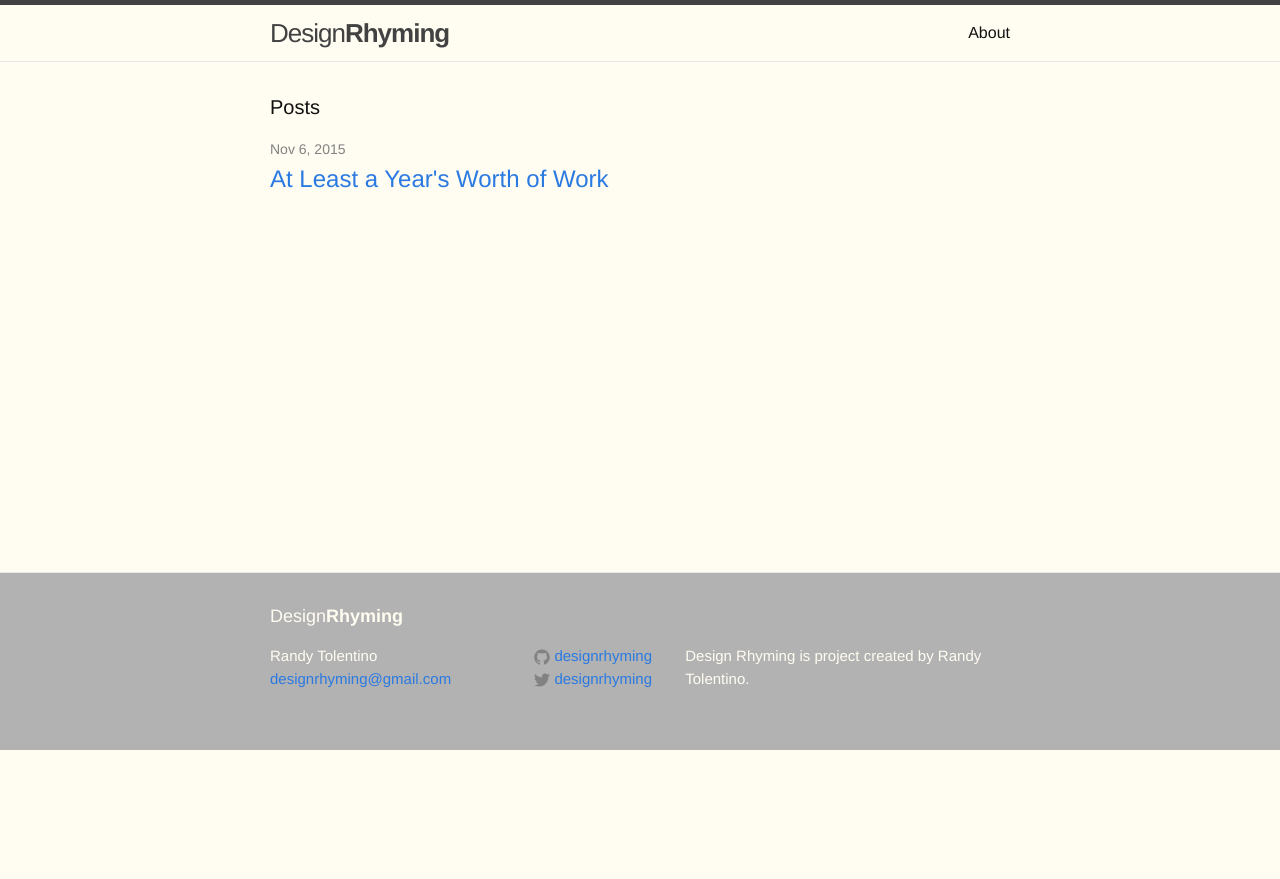
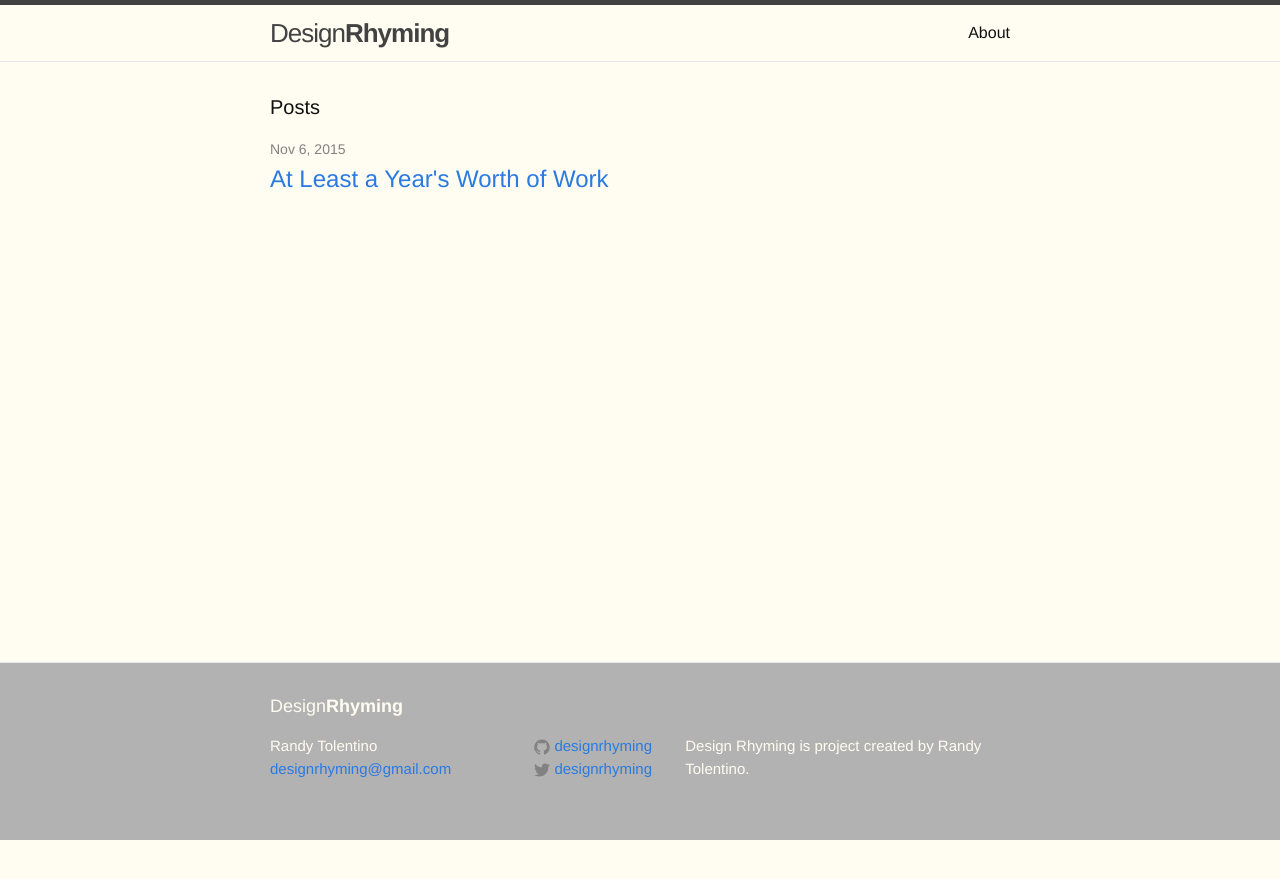
Before and after one commit to designrhyming/designrhyming, a Jekyll site: the page built from blog/index.html, in a window 1280 px wide. Shown: the top 879 px of the page. Built offline with Jekyll 4.4.1, drawn with Linux system fonts in a browser that asks for light colours.

Commit message:
working state

```diff
--- a/blog/_sass/_layout.scss
+++ b/blog/_sass/_layout.scss
@@ -171,7 +171,7 @@
  */
 .page-content {
     padding: $spacing-unit 0;
-    min-height: 50vh;
+    min-height: 60vh;
 }
 
 .page-heading {
```
